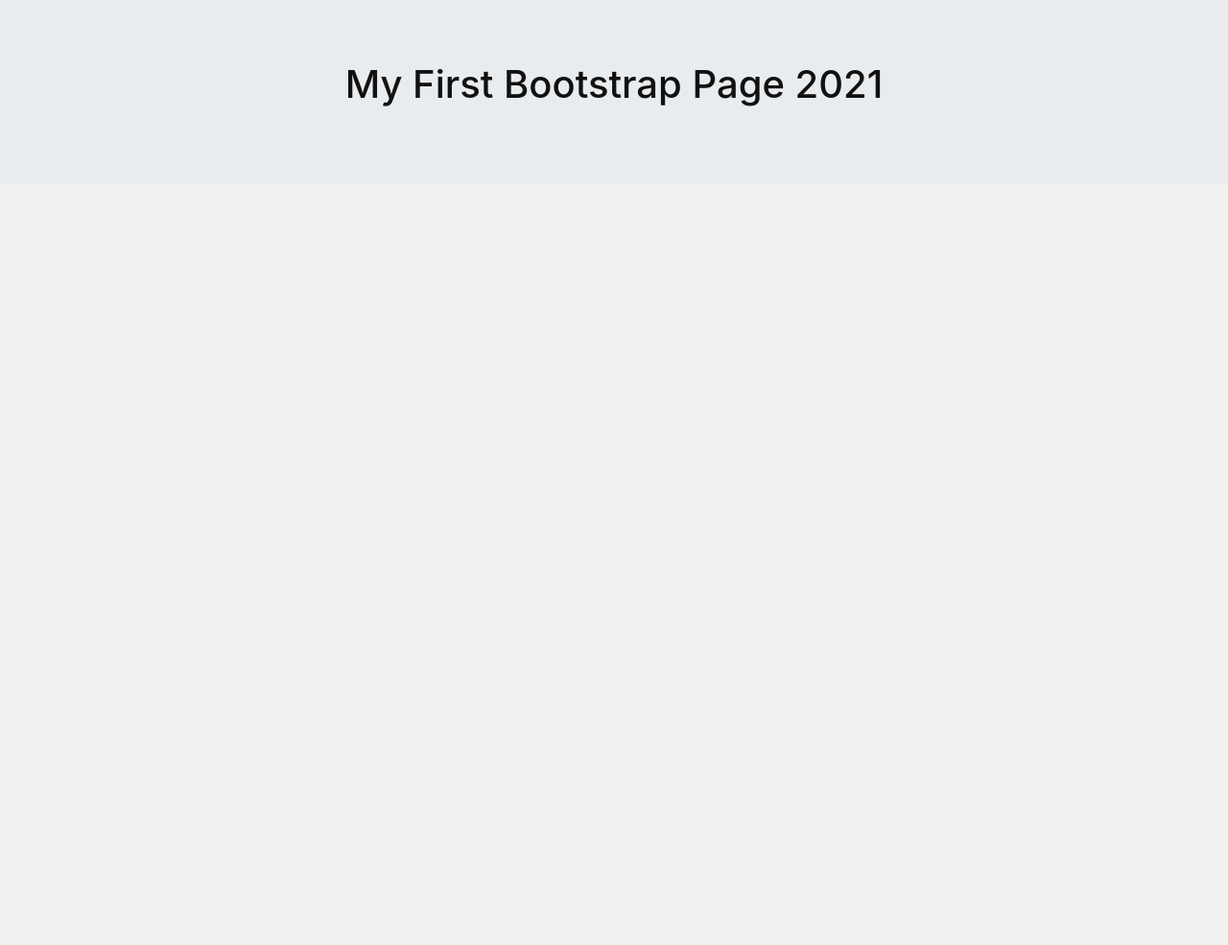
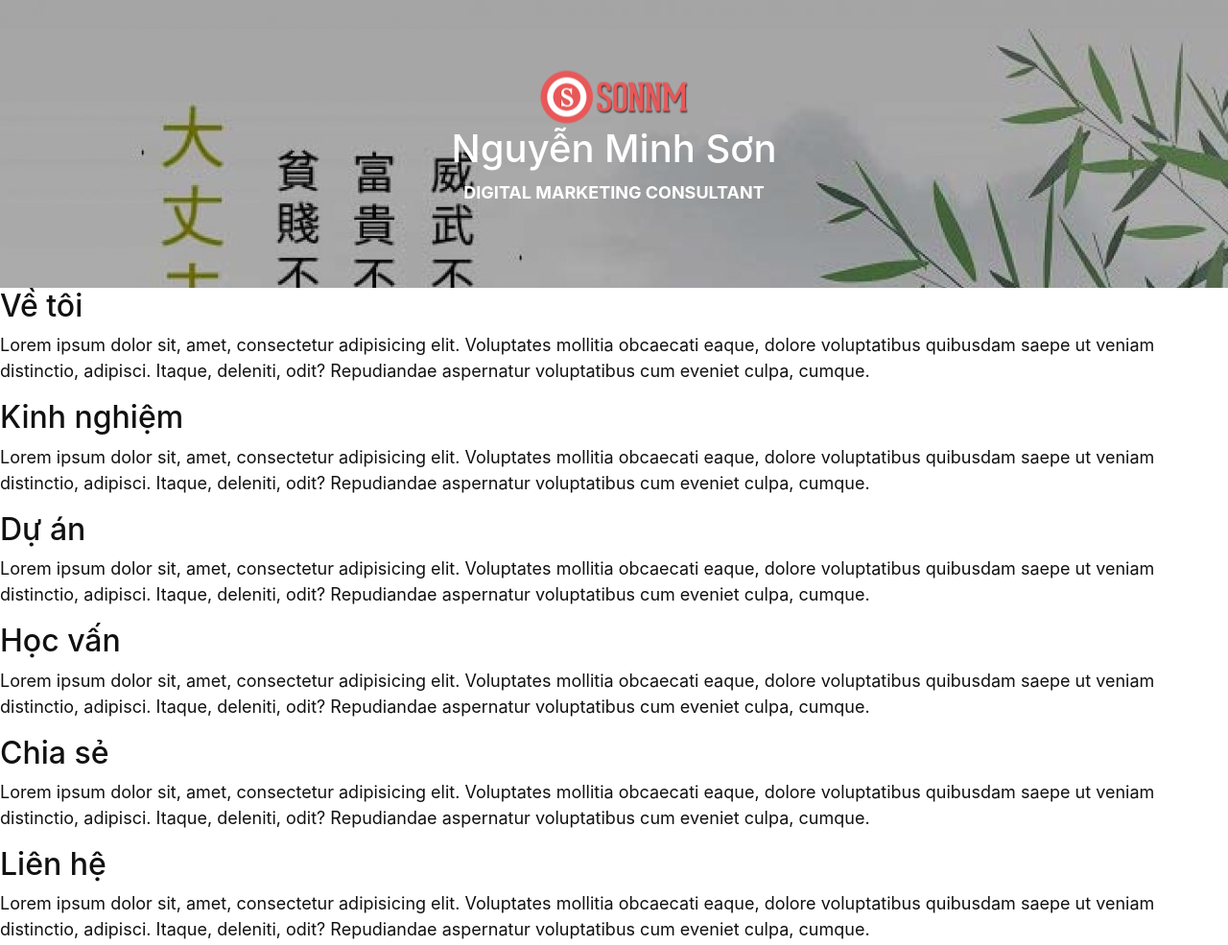
Before and after one commit to misostack/webpack-2021, a website built with webpack: page src/index.html in a window 1280 px wide. Shown: the whole page at 96% size. Before the commit the page ends 800 px from the top, so only its background shows below. Built offline with nearby package versions, Linux system fonts and the light colour scheme.

Commit message:
Init header

```diff
--- a/package.json
+++ b/package.json
@@ -34,7 +34,7 @@
     "bootstrap": "^4.5.3",
     "css-loader": "^5.0.0",
     "file-loader": "^6.2.0",
-    "html-webpack-plugin": "^4.5.0",
+    "html-webpack-plugin": "5.0.0-alpha.3",
     "jquery": "^3.5.1",
     "mini-css-extract-plugin": "^1.2.1",
     "popper": "^1.0.1",
--- a/src/index.html
+++ b/src/index.html
@@ -1,20 +1,49 @@
 <!DOCTYPE html>
 <html lang="en">
   <head>
-    <meta charset="UTF-8" />
-    <meta name="viewport" content="width=device-width, initial-scale=1.0" />
-    <title>Webpack 2021</title>
+    <meta charset="UTF-8" >
+    <meta name="viewport" content="width=device-width, initial-scale=1.0" >
+    <title>SONNM - Nguyễn Minh Sơn - Digital Marketing Consultant</title>
+    <meta name="description" content="Tư vấn giải pháp marketing online, công cụ planning, đo lường chiến dịch marketing" >
+    <meta name="author" content="sonnm" >
   </head>
   <body>
-    <header>
+    <header class="header header-classic">
       <div class="jumbotron text-center">
-        <h1>My First Bootstrap Page 2021</h1>
-        <p></p>
+        <a href="" id="logo"><img src="assets/images/logo-d.png" alt="SONNM Digital Marketing Consultant"
+          title="SONNM - Nguyễn Minh Sơn" ></a>
+        <h1>Nguyễn Minh Sơn</h1>
+        <p class="headline">Digital marketing consultant</p>
       </div>
     </header>
     <nav></nav>
-    <aside></aside>
-    <main></main>
+<!--     <aside></aside> -->
+    <main>
+      <section class="block-classic">
+        <h2>Về tôi</h2>
+        <p>Lorem ipsum dolor sit, amet, consectetur adipisicing elit. Voluptates mollitia obcaecati eaque, dolore voluptatibus quibusdam saepe ut veniam distinctio, adipisci. Itaque, deleniti, odit? Repudiandae aspernatur voluptatibus cum eveniet culpa, cumque.</p>
+      </section>
+      <section class="block-classic">
+        <h2>Kinh nghiệm</h2>
+        <p>Lorem ipsum dolor sit, amet, consectetur adipisicing elit. Voluptates mollitia obcaecati eaque, dolore voluptatibus quibusdam saepe ut veniam distinctio, adipisci. Itaque, deleniti, odit? Repudiandae aspernatur voluptatibus cum eveniet culpa, cumque.</p>
+      </section>
+      <section class="block-classic">
+        <h2>Dự án</h2>
+        <p>Lorem ipsum dolor sit, amet, consectetur adipisicing elit. Voluptates mollitia obcaecati eaque, dolore voluptatibus quibusdam saepe ut veniam distinctio, adipisci. Itaque, deleniti, odit? Repudiandae aspernatur voluptatibus cum eveniet culpa, cumque.</p>
+      </section>
+      <section class="block-classic">
+        <h2>Học vấn</h2>
+        <p>Lorem ipsum dolor sit, amet, consectetur adipisicing elit. Voluptates mollitia obcaecati eaque, dolore voluptatibus quibusdam saepe ut veniam distinctio, adipisci. Itaque, deleniti, odit? Repudiandae aspernatur voluptatibus cum eveniet culpa, cumque.</p>
+      </section>
+      <section class="block-classic">
+        <h2>Chia sẻ</h2>
+        <p>Lorem ipsum dolor sit, amet, consectetur adipisicing elit. Voluptates mollitia obcaecati eaque, dolore voluptatibus quibusdam saepe ut veniam distinctio, adipisci. Itaque, deleniti, odit? Repudiandae aspernatur voluptatibus cum eveniet culpa, cumque.</p>
+      </section>
+      <section class="block-classic">
+        <h2>Liên hệ</h2>
+        <p>Lorem ipsum dolor sit, amet, consectetur adipisicing elit. Voluptates mollitia obcaecati eaque, dolore voluptatibus quibusdam saepe ut veniam distinctio, adipisci. Itaque, deleniti, odit? Repudiandae aspernatur voluptatibus cum eveniet culpa, cumque.</p>
+      </section>
+    </main>
     <footer></footer>
   </body>
 </html>
--- a/src/index.js
+++ b/src/index.js
@@ -1,4 +1,3 @@
-import "bootstrap";
 import "./styles.scss";
 
 console.log("hello");
--- a/src/sass/_custom.scss
+++ b/src/sass/_custom.scss
@@ -1,6 +1,6 @@
 // Your variable overrides
-$body-bg: #f1f1f1;
-$body-color: #111;
+$body-bg: #FFFFFF;
+$body-color: #111111;
 
 $theme-colors: (
   "primary": #0074d9,
--- a/src/sass/_main.scss
+++ b/src/sass/_main.scss
@@ -1,5 +1,40 @@
 @import "custom";
 @import "~bootstrap/scss/bootstrap";
+body{
+  min-height:100vh;
+}
+// Partial
+.header-classic{
+  background-color: transparent;
+  background-image: url(assets/images/header-classic-background.jpg);
+  background-repeat: no-repeat;
+  background-size: auto;
+  // height: calc(50vh - 3em);
+  // height: calc(100vh);
+  min-height: 300px;
+  position: relative;
+  &:before{
+    content: "";
+    display: block;
+    position: absolute;
+    height: calc(100%);
+    width: 100%;
+    background-color: rgba(0,0,0,0.3);
+  }
+  .jumbotron{
+    background-color: transparent;
+    margin: 0;
+    position: absolute;
+    top: 50%;
+    transform: translateY(-50%);
+    width:100%;
+    color: #FFF;
+  }
+  .headline{
+    text-transform: uppercase;
+    font-weight: bold;
+  }
+}
 
 // Responsive
 @include media-breakpoint-up(xs) {
--- a/webpack.config.js
+++ b/webpack.config.js
@@ -20,7 +20,8 @@
       test: /\.(css|scss)$/,
       use: [
         // fallback to style-loader in development
-        mode !== "production" ? "style-loader" : MiniCssExtractPlugin.loader,
+        // mode !== "production" ? "style-loader" : MiniCssExtractPlugin.loader,
+        MiniCssExtractPlugin.loader,
         "css-loader",
         "sass-loader",
       ],
@@ -32,11 +33,12 @@
         {
           loader: "file-loader",
           options: {
-            publicPath: "assets",
-            name: "[path][name].[ext]?[hash]",
-            context: "src",
-            outputPath: "",
-            useRelativePath: false,
+            name: '[path][name].[ext]',
+            context: path.resolve(__dirname, "src/"),
+            outputPath: 'dist/',
+            publicPath: '/',
+            useRelativePaths: true,
+            // useRelativePath: false,
           },
         },
       ],
@@ -57,8 +59,8 @@
     new MiniCssExtractPlugin({
       // Options similar to the same options in webpackOptions.output
       // both options are optional
-      filename: "assets/css/[name]_[hash].css",
-      chunkFilename: "assets/css/[id]_[hash].css",
+      filename: "assets/css/[name]_[contenthash].css",
+      chunkFilename: "assets/css/[id]_[contenthash].css",
     }),
     new webpack.ProvidePlugin({
       $: "jquery",
@@ -74,6 +76,7 @@
     }),
   ];
   if (mode === "production") {
+
     plugins.unshift(new CleanWebpackPlugin());
   }
   return plugins;
@@ -106,7 +109,8 @@
 };
 
 module.exports = (env, argv) => {
-  if (argv.mode === "development") {
+  let mode = argv.mode || 'development';
+  if (mode === "development") {
     config.devtool = "source-map";
     config.output = {
       filename: "[name].js",
@@ -114,15 +118,20 @@
     };
   }
 
-  if (argv.mode === "production") {
+  if (mode === "production") {
     config.output = {
       filename: "[name]_[hash].min.js",
       path: dist,
     };
   }
 
-  config.module.rules = getRules(argv.mode);
-  config.plugins = getPlugins(argv.mode);
+  config.module.rules = getRules(mode);
+  config.plugins = getPlugins(mode);
+  config.performance = {
+    maxEntrypointSize: 400000,
+    maxAssetSize: 100000 * 10
+  }
+
 
   return config;
 };
```
Also changed, not shown: README.md, src/assets/images/1.jpg (deleted), src/assets/images/12.jpg (deleted), src/assets/images/13.jpg (deleted), src/assets/images/18.jpg (deleted), src/assets/images/2.jpg (deleted), src/assets/images/22.jpg (deleted), src/assets/images/3.jpg (deleted), src/assets/images/5.jpg (deleted), src/assets/images/header-classic-background.jpg (added), src/assets/images/logo-d.png (added), src/assets/images/logo-m.png (added).
